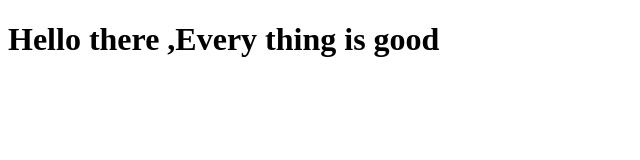
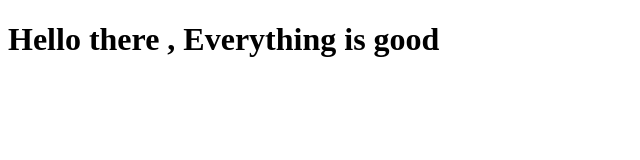
Before and after one commit to fuadM28/my-first-github-repo, a plain HTML site: page index.html in a window 1280 px wide. Shown: the full height of the page, 0-640 px from the left. Drawn offline with Linux system fonts and the light colour scheme.

Commit message:
Update index.html

```diff
--- a/index.html
+++ b/index.html
@@ -7,6 +7,6 @@
     <title>My first github  repo</title>
 </head>
 <body>
-    <h1> Hello there ,Every thing is good </h1>
+    <h1> Hello there ,  Everything is good </h1>
 </body>
 </html>
```
